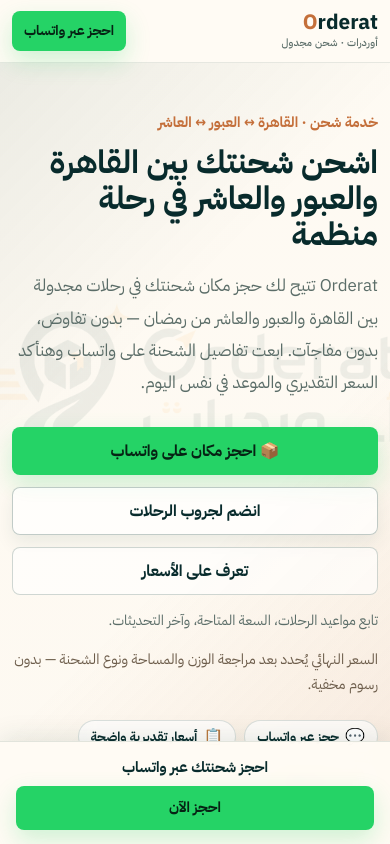
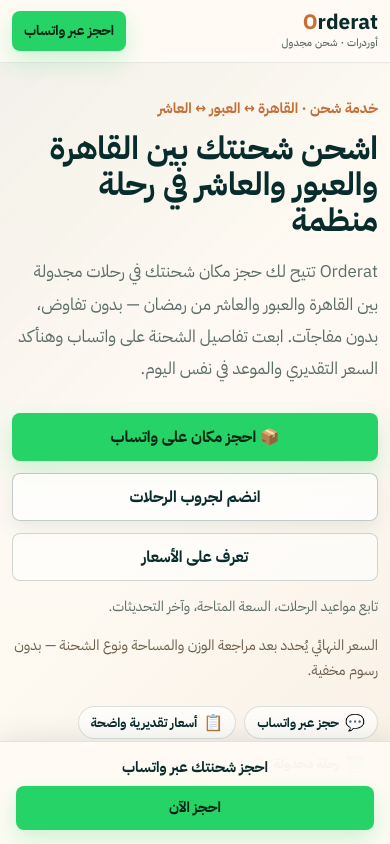
Before and after one commit to mohabx116-creator/orderat-landing, a React (Vite) app: page / in a window 390 px wide. Shown: the top 844 px of the page. Built offline with nearby package versions, Linux system fonts and the light colour scheme.

Commit message:
feat: implement landing page layout with base styling, brand assets, and responsive hero design

```diff
--- a/index.html
+++ b/index.html
@@ -33,9 +33,22 @@
     <link rel="preconnect" href="https://fonts.googleapis.com" />
     <link rel="preconnect" href="https://fonts.gstatic.com" crossorigin />
     <link
+      rel="preload"
+      as="style"
+      href="https://fonts.googleapis.com/css2?family=IBM+Plex+Sans+Arabic:wght@400;500;700;900&display=swap"
+    />
+    <link
       href="https://fonts.googleapis.com/css2?family=IBM+Plex+Sans+Arabic:wght@400;500;700;900&display=swap"
       rel="stylesheet"
+      media="print"
+      onload="this.media='all'"
     />
+    <noscript>
+      <link
+        href="https://fonts.googleapis.com/css2?family=IBM+Plex+Sans+Arabic:wght@400;500;700;900&display=swap"
+        rel="stylesheet"
+      />
+    </noscript>
   </head>
   <body>
     <div id="root"></div>
--- a/src/index.css
+++ b/src/index.css
@@ -46,15 +46,22 @@
 
 body::before {
   content: "";
+  display: none;
+  pointer-events: none;
+}
+
+@media (min-width: 821px) {
+  body::before {
+    display: block;
     position: fixed;
     inset: 0;
     z-index: 0;
-  pointer-events: none;
-  background-image: url("/assets/brand-watermark.png");
+    background-image: url("/assets/brand-watermark.jpg");
     background-repeat: no-repeat;
     background-position: center 48%;
     background-size: min(72vw, 920px) auto;
     opacity: 0.085;
+  }
 }
 
 #root {
@@ -818,11 +825,23 @@
   }
 
   .hero {
-    padding-top: 48px;
+    padding-top: 34px;
   }
 
   .hero-visual {
     display: none;
+  }
+
+  .hero::before {
+    background:
+      linear-gradient(135deg, rgba(17, 61, 53, 0.05), transparent 42%),
+      linear-gradient(315deg, rgba(196, 111, 58, 0.07), transparent 46%);
+  }
+
+  .site-header,
+  .mobile-cta-bar,
+  .trust-chip {
+    backdrop-filter: none;
   }
 
   .routes-grid,
@@ -847,7 +866,6 @@
     padding: 12px 16px;
     background: rgba(255, 251, 244, 0.97);
     border-top: 1px solid rgba(17, 61, 53, 0.12);
-    backdrop-filter: blur(14px);
     box-shadow: 0 -4px 24px rgba(17, 61, 53, 0.1);
   }
 
@@ -874,12 +892,6 @@
 /* ─── Responsive: 600px ───────────────────────────────── */
 
 @media (max-width: 600px) {
-  body::before {
-    background-position: center 42%;
-    background-size: 140vw auto;
-    opacity: 0.065;
-  }
-
   .container {
     width: min(100% - 24px, 1120px);
   }
```
Also changed, not shown: public/assets/brand-watermark.jpg (added), public/assets/brand-watermark.png (deleted). Lines whose indentation alone changed are shown as unchanged.
